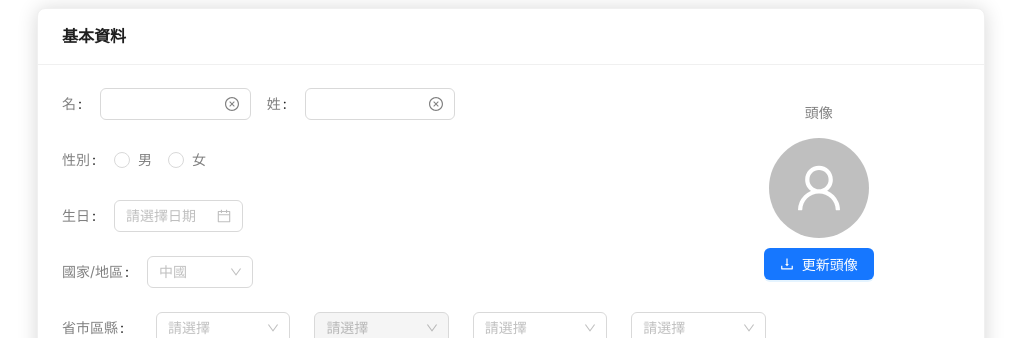
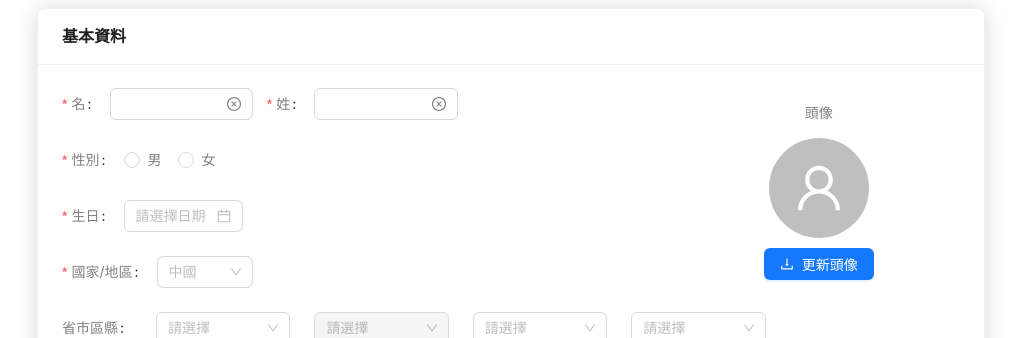
Before and after one commit to Briantam0422/xoocity-demo, a Next.js app: page / in a window 1280 px wide. Shown: the top 338 px of the page, without its empty margins (129-1150 px from the left). Built offline with nearby package versions, Linux system fonts and the light colour scheme.

Commit message:
Add input validation

```diff
--- a/app/page.tsx
+++ b/app/page.tsx
@@ -77,6 +77,7 @@ export default function Home() {
                         label="名"
                         name="first_name"
                         placeholder=""
+                        rules={[{ required: true, message: "請輸入名字" }]}
                       />
                     </Col>
                     <Col
@@ -88,6 +89,7 @@ export default function Home() {
                         label="姓"
                         name="last_name"
                         placeholder=""
+                        rules={[{ required: true, message: "請輸入姓名" }]}
                       />
                     </Col>
                   </Row>
@@ -98,7 +100,10 @@ export default function Home() {
                       sm={{ span: 24 }}
                       md={{ span: 24 }}
                       lg={{ span: 24 }}>
-                      <FormItemRadioComponent label="性別" name="gender">
+                      <FormItemRadioComponent
+                        label="性別"
+                        name="gender"
+                        rules={[{ required: true, message: "請選擇性別" }]}>
                         {Object.keys(arrGenders).map((key: string) => (
                           <Radio
                             key={key}
@@ -121,6 +126,7 @@ export default function Home() {
                         label="生日"
                         name="birthday"
                         placeholder="請選擇日期"
+                        rules={[{ required: true, message: "請選擇日期" }]}
                       />
                     </Col>
                   </Row>
@@ -136,6 +142,7 @@ export default function Home() {
                         name="country"
                         placeholder="中國"
                         options={arrCountries}
+                        rules={[{ required: true, message: "請選擇國家/地區" }]}
                       />
                     </Col>
                   </Row>
```
